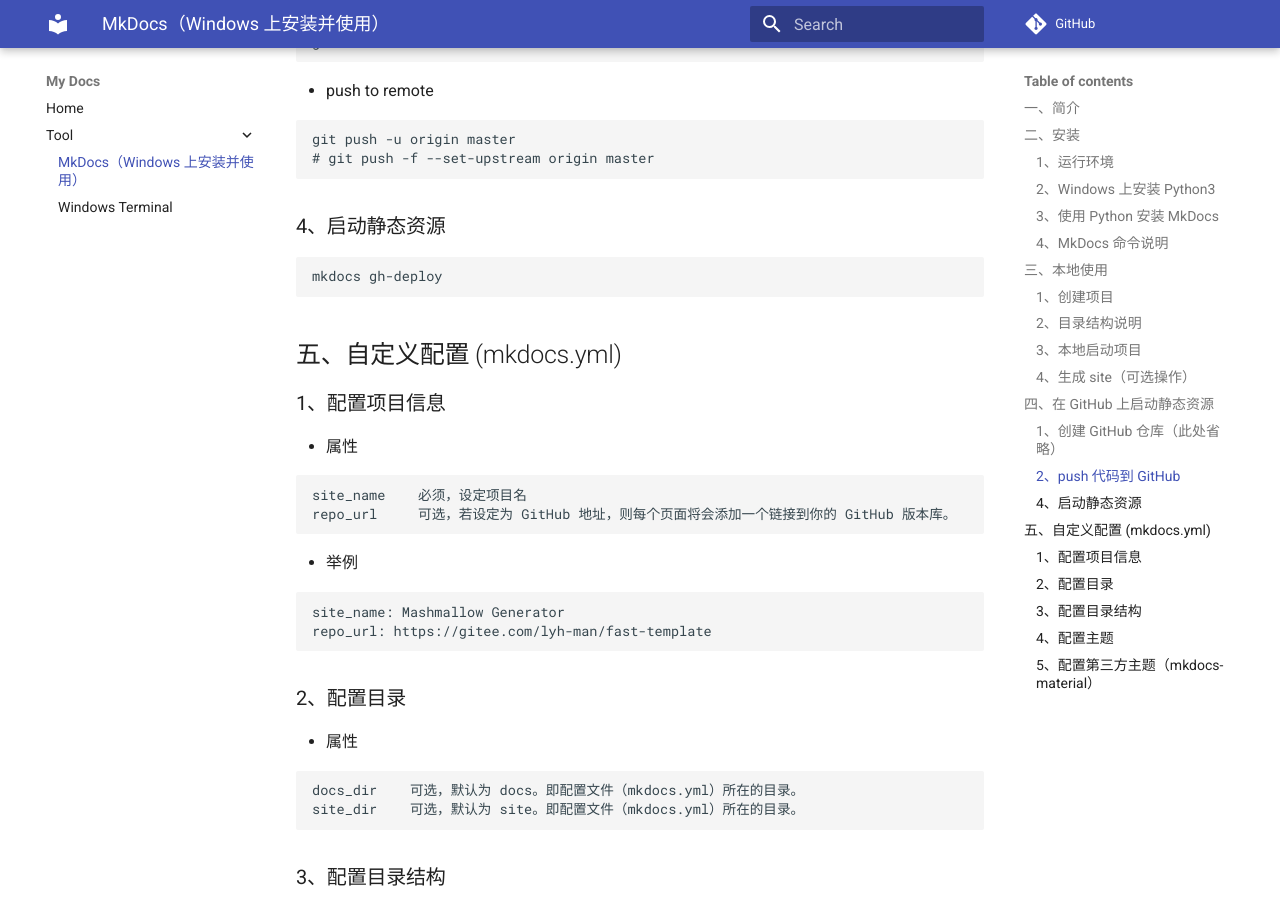
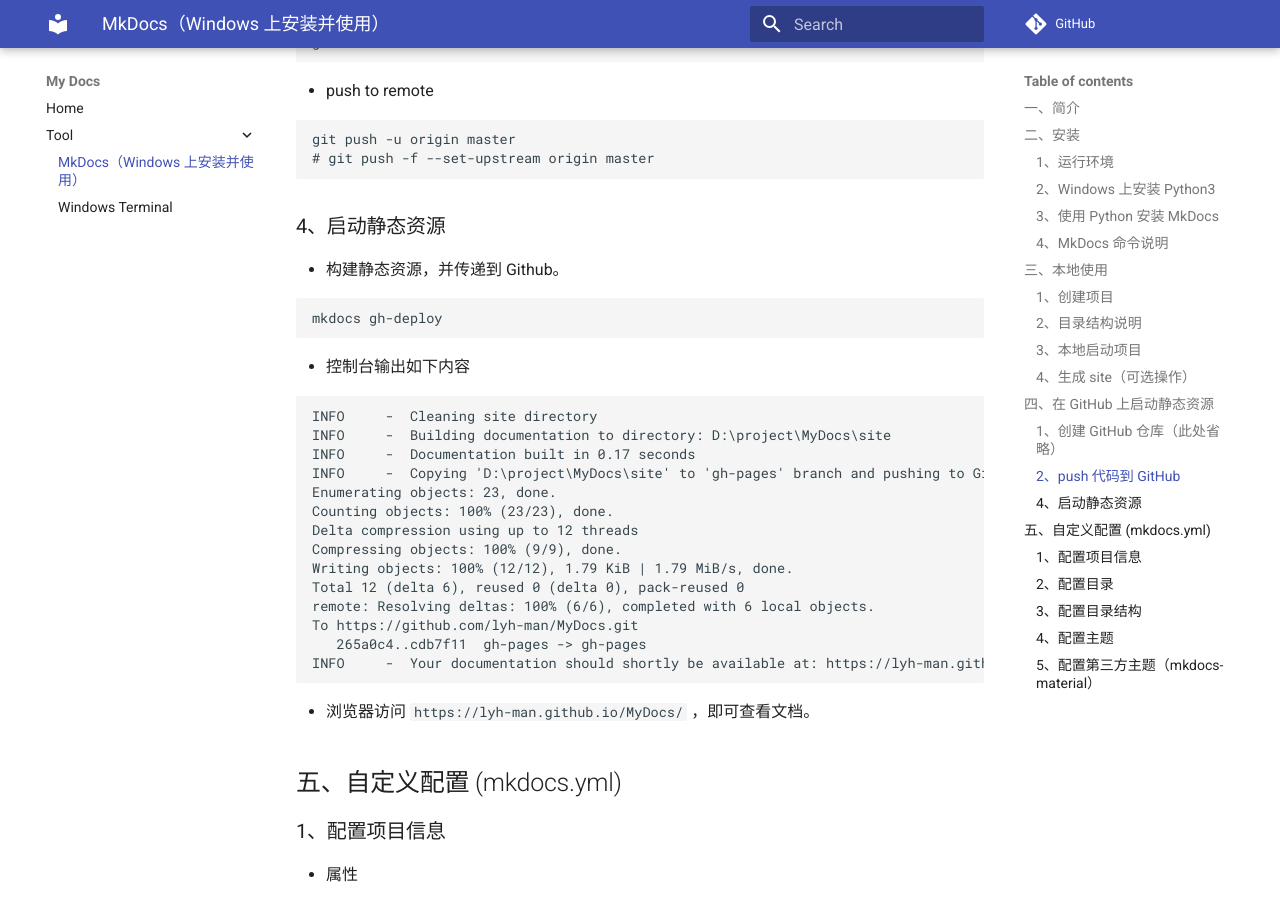
Before and after one commit to lyh-man/MyDocs, an MkDocs documentation site: the page built from docs/tool/MkDocs.md, in a window 1280 px wide and 900 px high, scrolled down 3229 px. Built offline with MkDocs 1.6.1 and Material for MkDocs 9.7.7, drawn with Linux system fonts in a browser that asks for light colours; comment, search, counter and statistics services are not loaded.

Commit message:
更新 mkdocs 文档

````diff
--- a/docs/tool/MkDocs.md
+++ b/docs/tool/MkDocs.md
@@ -134,9 +134,30 @@
 ```
 
 ### 4、启动静态资源
++ 构建静态资源，并传递到 Github。
 ```text
 mkdocs gh-deploy
 ```
+
++ 控制台输出如下内容
+```text
+INFO     -  Cleaning site directory
+INFO     -  Building documentation to directory: D:\project\MyDocs\site
+INFO     -  Documentation built in 0.17 seconds
+INFO     -  Copying 'D:\project\MyDocs\site' to 'gh-pages' branch and pushing to GitHub.
+Enumerating objects: 23, done.
+Counting objects: 100% (23/23), done.
+Delta compression using up to 12 threads
+Compressing objects: 100% (9/9), done.
+Writing objects: 100% (12/12), 1.79 KiB | 1.79 MiB/s, done.
+Total 12 (delta 6), reused 0 (delta 0), pack-reused 0
+remote: Resolving deltas: 100% (6/6), completed with 6 local objects.
+To https://github.com/lyh-man/MyDocs.git
+   265a0c4..cdb7f11  gh-pages -> gh-pages
+INFO     -  Your documentation should shortly be available at: https://lyh-man.github.io/MyDocs/
+```
+
++ 浏览器访问 `https://lyh-man.github.io/MyDocs/` ，即可查看文档。
 
 ## 五、自定义配置 (mkdocs.yml)
 ### 1、配置项目信息
````
